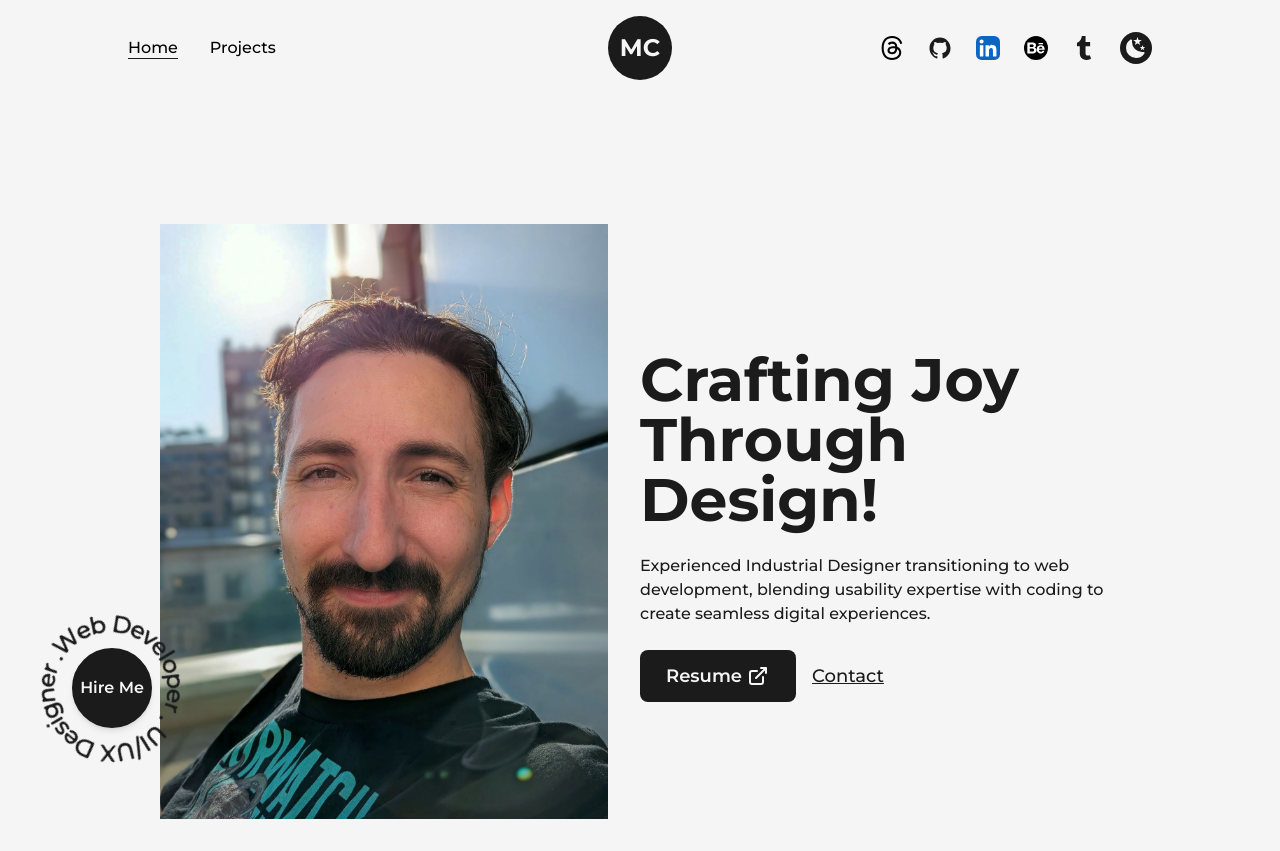
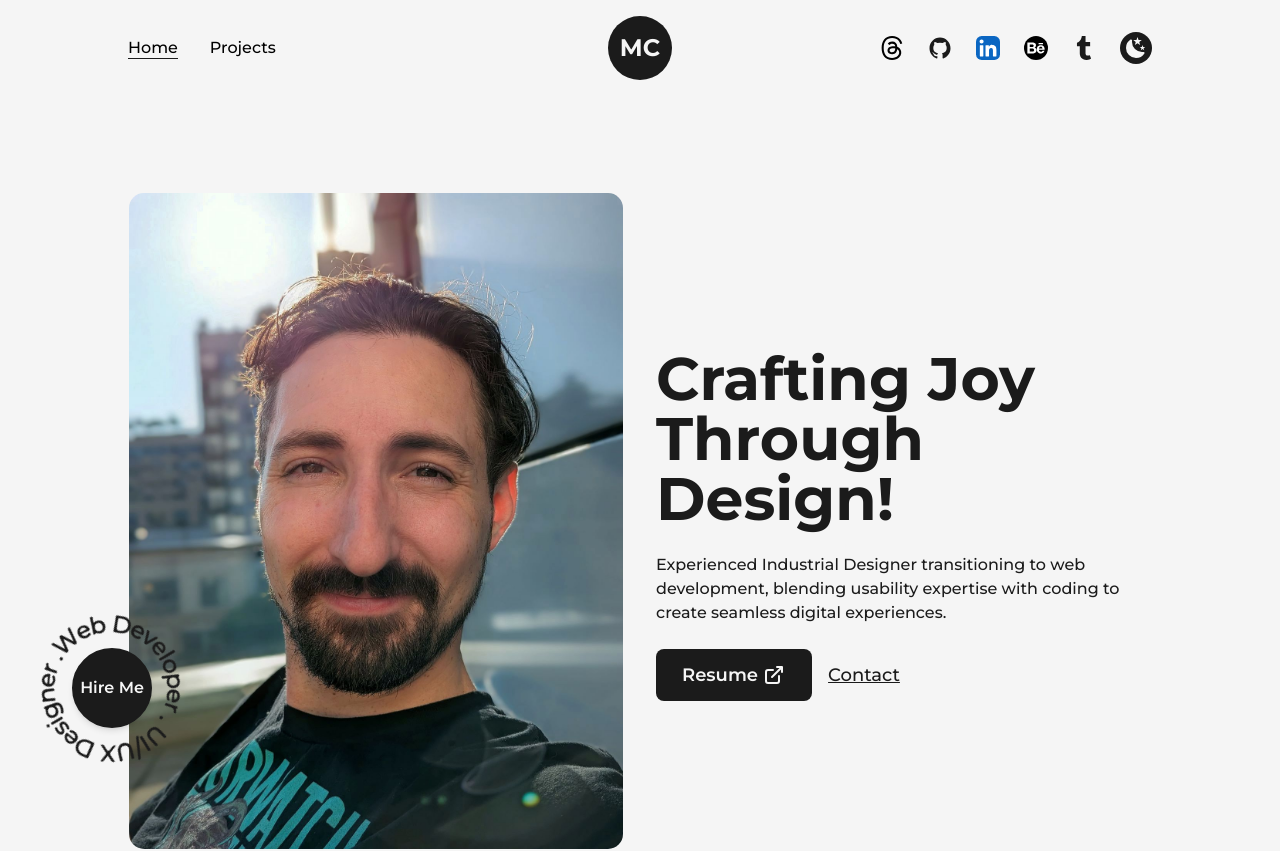
Before and after one commit to DeadChannelDice/nextJS-portfolio, a Next.js app: page / in a window 1280 px wide. Shown: the top 851 px of the page. Built offline with nearby package versions, Linux system fonts and the light colour scheme.

Commit message:
rounding corners of home page profile image.

```diff
--- a/src/pages/index.js
+++ b/src/pages/index.js
@@ -26,12 +26,12 @@ export default function Home() {
           <div className="flex justify-between w-full items-center lg:flex-col mb-64 mt-24 ">
             <div className='w-1/2 md:w-full lg:w-3/4 '>
               <Image src={ profilePic } alt="Mike Charpin"
-                className='w-full h-auto p-8 '
+                className='w-full h-auto border-transparent rounded-2xl border-solid border '
                 priority={true}
                 sizes="(max-width: 768px) 100vw, (max-width: 1200px) 50vw, 50vw"
               />
             </div>
-            <div className='w-1/2 flex flex-col items-center self-center lg:w-full'>
+            <div className='w-1/2 flex flex-col items-center self-center lg:w-full ml-8'>
               <AnimatedText text="Crafting Joy Through Design!" classname='!text-left !text-6xl
               xl:!text-5xl lg:!text-center lg:!text-6xl md:!text-5xl sm:!text-3xl
               '/>
```
